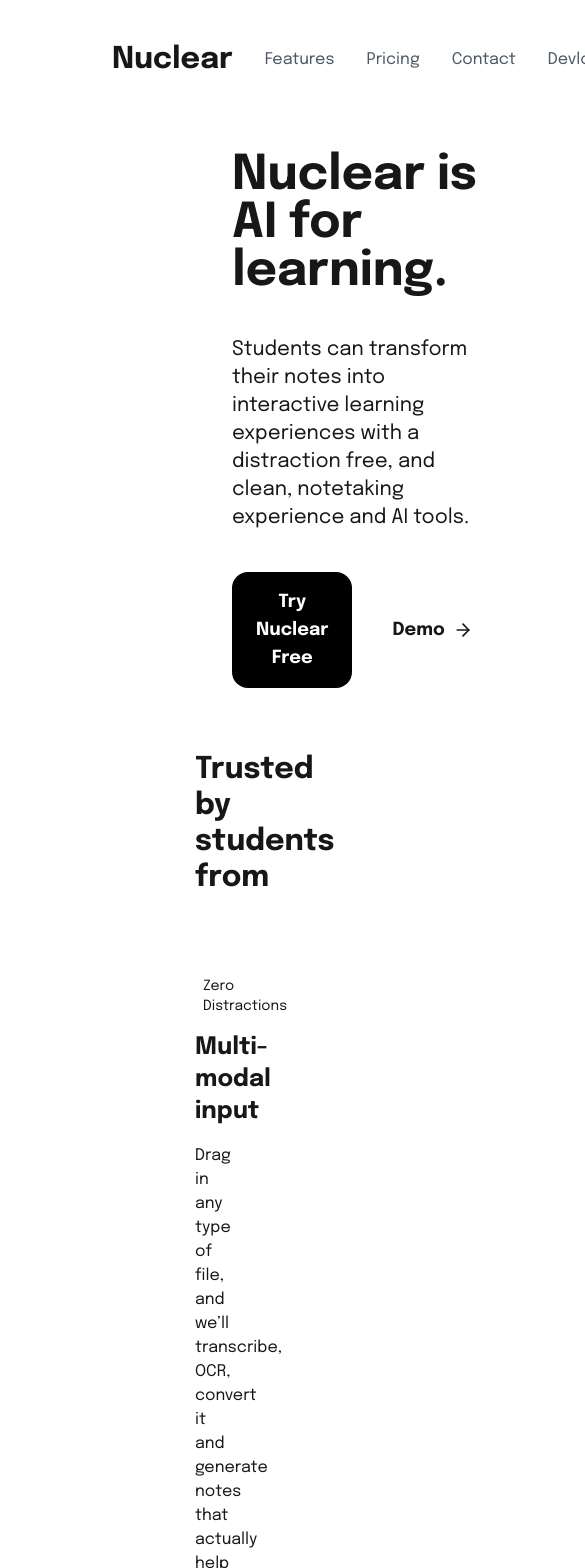
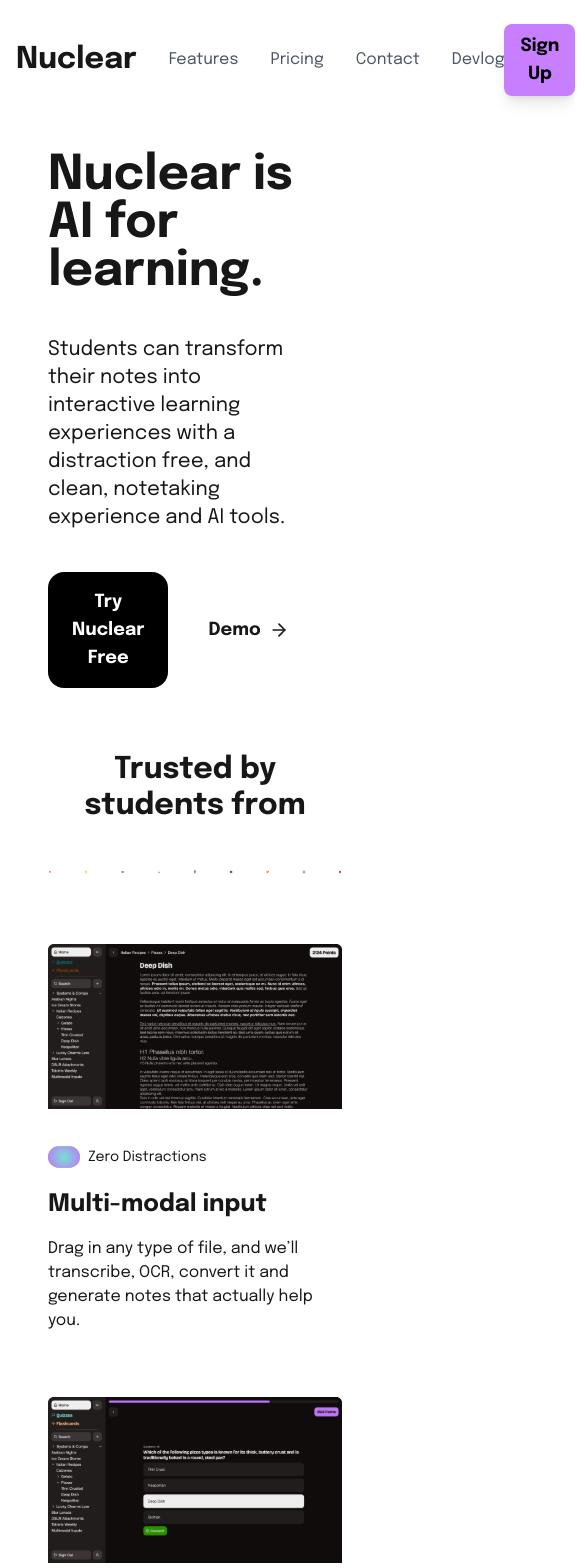
Before and after one commit to Nuclear-app/www, a Next.js app: page / in a window 390 px wide. Shown: the top 1568 px of the page, 585 px wide, since content can reach past the window. Built offline with nearby package versions, Linux system fonts and the light colour scheme.

Commit message:
i hate tailwind

```diff
--- a/components/connect.tsx
+++ b/components/connect.tsx
@@ -2,7 +2,7 @@
 
 const Connect = () => {
   return (
-    <div className="w-full px-50 py-16">
+    <div className="w-full px-4 sm:px-8 md:px-16 lg:px-28 xl:px-50 py-16">
       <div className="text-5xl font-bold mb-12">Connect with us</div>
 
       <div className="flex flex-row justify-between gap-6">
--- a/components/faq.tsx
+++ b/components/faq.tsx
@@ -25,7 +25,7 @@
   ];
 
   return (
-    <div className="w-full px-50 py-16 flex flex-row gap-16">
+    <div className="w-full px-4 sm:px-8 md:px-16 lg:px-28 xl:px-50 py-16 flex flex-row gap-16">
       <div className="w-1/2 text-5xl font-bold pt-8">Frequently Asked Questions</div>
       <div className="w-1/2">
         {faqItems.map((item, index) => (
--- a/components/feature.tsx
+++ b/components/feature.tsx
@@ -8,7 +8,7 @@
 
 const Feature = ({ title, tag_img, tag, description, image }: FeatureProps) => {
   return (
-    <div className="w-full px-50">
+    <div className="w-full px-4 sm:px-8 md:px-16 lg:px-28 xl:px-50">
       <img src={image} alt="Block" className="w-full h-auto" />
       <div className="flex flex-col gap-4 mt-8">
         <div className="flex flex-row gap-2 items-center">
--- a/components/featureRec.tsx
+++ b/components/featureRec.tsx
@@ -1,7 +1,7 @@
 
 const FeatureRec = () => {
   return (
-    <div className="w-full px-50">
+    <div className="w-full px-4 sm:px-8 md:px-16 lg:px-28 xl:px-50">
       <img src="/block.png" alt="Block" className="w-full h-auto" />
     </div>
   );
--- a/components/footer.tsx
+++ b/components/footer.tsx
@@ -1,7 +1,7 @@
 const Footer = () => {
   return (
     <footer className="">
-      <div className="px-28 py-16">
+      <div className="px-4 sm:px-8 md:px-16 lg:px-28 py-16">
         {/* Main Footer Content */}
         <div className="grid grid-cols-1 md:grid-cols-2 lg:grid-cols-4 gap-8 mb-12">
           {/* Company Info */}
--- a/components/hero.tsx
+++ b/components/hero.tsx
@@ -42,7 +42,7 @@
 
   return(
     <motion.div
-      className="flex w-3/4 self-start px-50"
+      className="flex w-3/4 self-start px-4 sm:px-8 md:px-16 lg:px-28 xl:px-50"
       variants={containerVariants}
       initial="hidden"
       animate="visible"
--- a/components/navbar.tsx
+++ b/components/navbar.tsx
@@ -1,6 +1,6 @@
 const Navbar = () => {
   return (
-    <nav className="w-full px-28 py-6">
+    <nav className="w-full px-4 sm:px-3.5 md:px-5 lg:px-28 py-6">
       <div className="flex items-center justify-between">
         {/* Logo and Navigation Links */}
         <div className="flex items-center gap-8">
--- a/components/opinions.tsx
+++ b/components/opinions.tsx
@@ -2,7 +2,7 @@
 
 const Opinions = () => {
   return (
-    <div className="py-16 w-full flex flex-col gap-6 items-start justify-center px-50">
+    <div className="py-16 w-full flex flex-col gap-6 items-start justify-center px-4 sm:px-8 md:px-16 lg:px-28 xl:px-50">
         <div className="text-5xl font-bold text-center leading-tight">
           Have opinions? We're all ears.
         </div>
--- a/components/testimonial.tsx
+++ b/components/testimonial.tsx
@@ -41,7 +41,7 @@
   ];
 
   return (
-    <div className="w-full px-50 py-16">
+    <div className="w-full px-4 sm:px-8 md:px-16 lg:px-28 xl:px-50 py-16">
       <div className="text-5xl font-bold mb-12">What people are saying</div>
       <div className="grid grid-cols-1 md:grid-cols-2 lg:grid-cols-3 gap-8">
         {testimonials.map((testimonial, index) => (
--- a/components/unis.tsx
+++ b/components/unis.tsx
@@ -55,7 +55,7 @@
   ];
 
   return(
-    <div className="h-32 w-full flex flex-col gap-4 px-50">
+    <div className="h-32 w-full flex flex-col gap-4 px-4 sm:px-8 md:px-16 lg:px-28 xl:px-50">
       <motion.div
         className="text-3xl text-center font-bold"
         initial={{ opacity: 0, y: -20 }}
```
